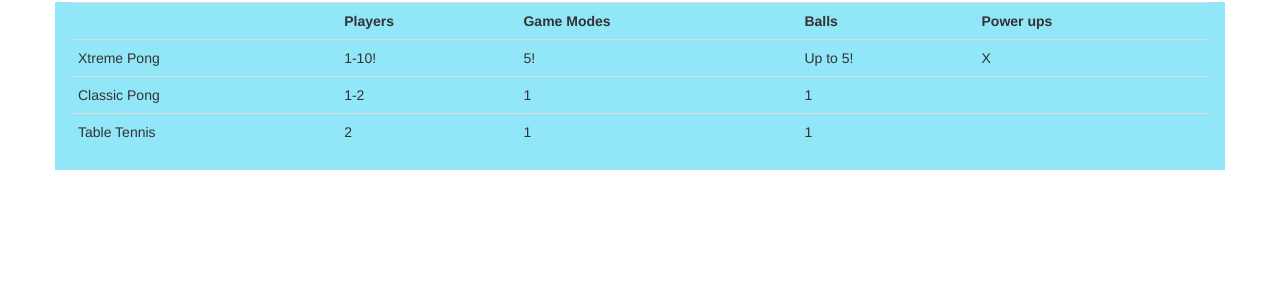
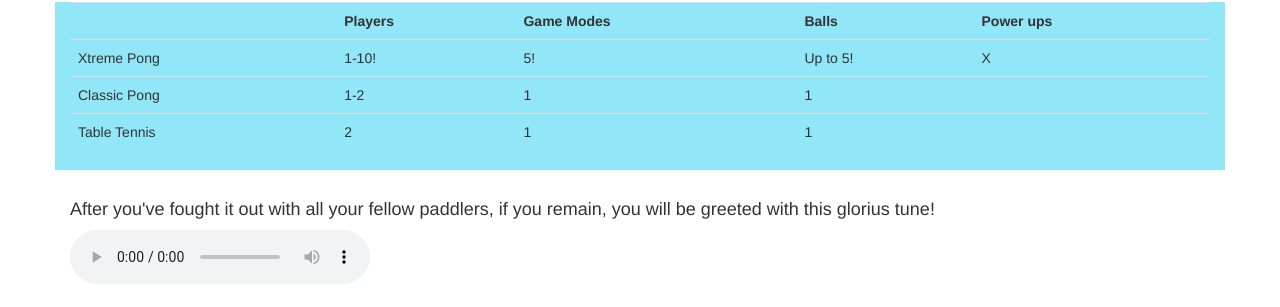
Before and after one commit to winnerc2/MI-349-FS17-740-html-more-kinds-of-content-OSB7Pe, a plain HTML site: page index.html in a window 1280 px wide. Shown: the part 493-800 px from the top of the page. Drawn offline with nearby package versions, Linux system fonts and the light colour scheme.

Commit message:
add winner sound

```diff
--- a/index.html
+++ b/index.html
@@ -60,6 +60,11 @@
           </table>
         </div>
       </div>
+      <br>
+      <h4>After you've fought it out with all your fellow paddlers, if you
+        remain, you will be greeted with this glorius tune!
+      </h4>
+      <audio controls src="snd.wav"></audio>
     </div>
   </body>
 </html>
```
